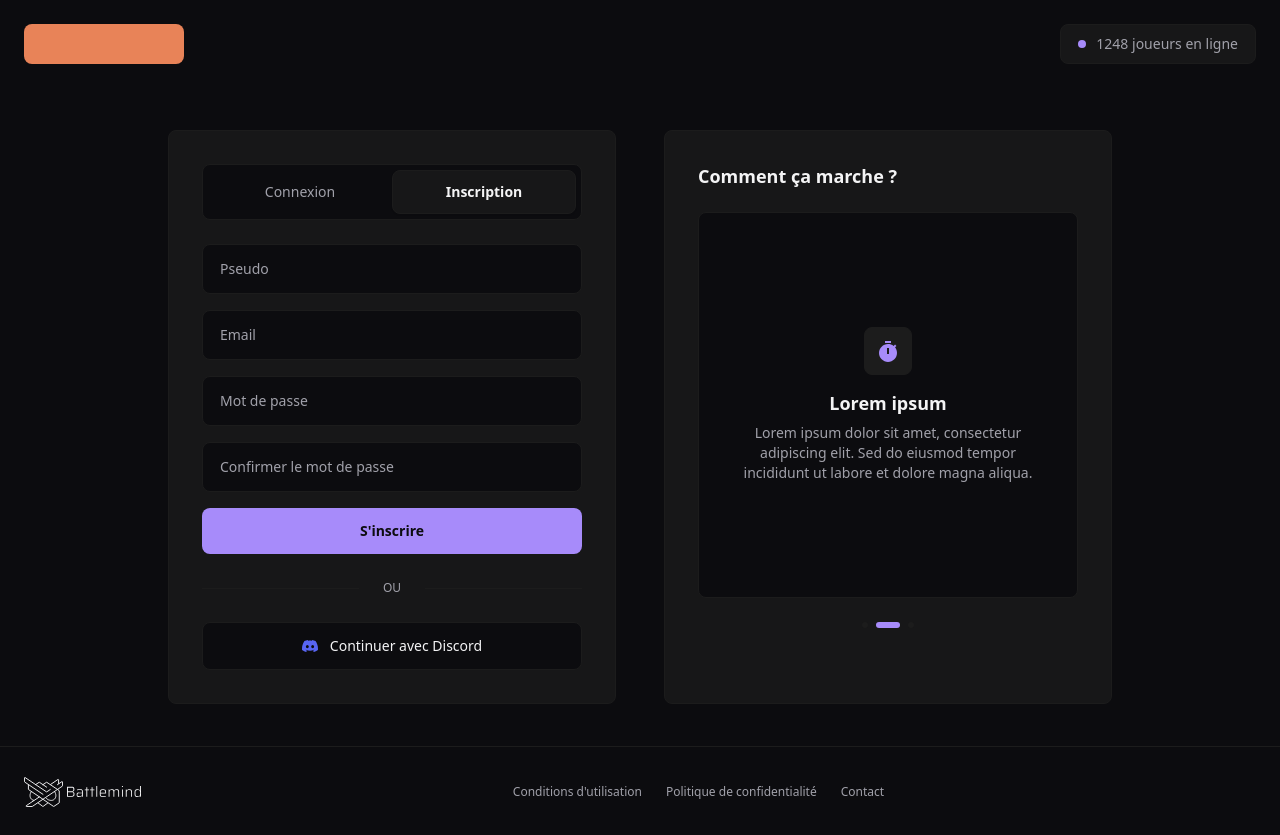
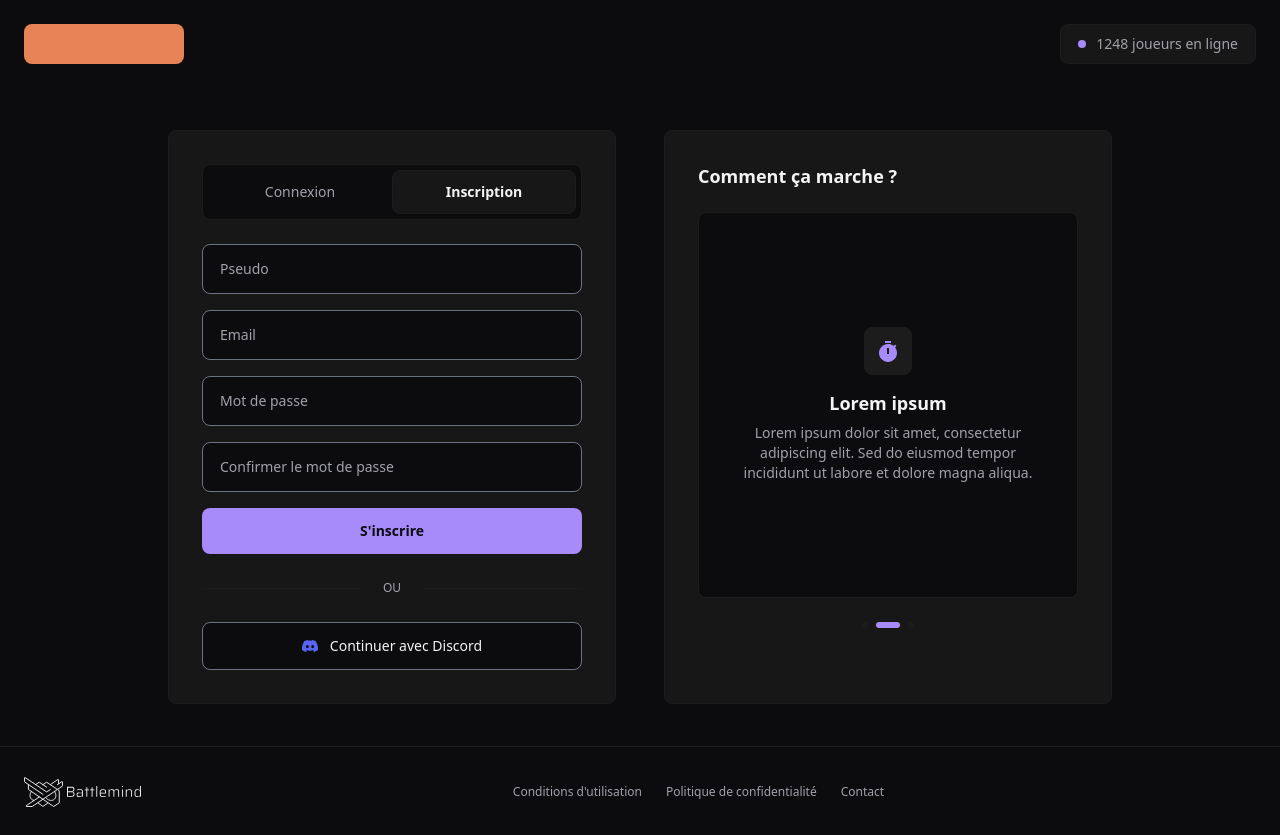
Before and after one commit to ValentinSaraiva-MMI/BattleMind, a Nuxt app: page /login in a window 1280 px wide. Both pictures are taken after a click on the tab "Inscription". Built offline with nearby package versions, Linux system fonts and the light colour scheme.

Commit message:
fix(auth): make login form RGAA 4.1.2 compliant

```diff
--- a/assets/css/main.css
+++ b/assets/css/main.css
@@ -85,6 +85,12 @@ h4 {
   font-weight: var(--weight-semibold);
 }
 
+/* Focus visible sur tout élément interactif (RGAA 10.7). */
+:focus-visible {
+  outline: 2px solid var(--color-accent);
+  outline-offset: 2px;
+}
+
 /* Texte réservé aux lecteurs d'écran (étiquettes invisibles, RGAA 11). */
 .sr-only {
   position: absolute;
--- a/components/AuthPanel.vue
+++ b/components/AuthPanel.vue
@@ -1,10 +1,50 @@
 <script setup lang="ts">
 type AuthTab = 'connexion' | 'inscription'
 
+const tabOrder: AuthTab[] = ['connexion', 'inscription']
 const activeTab = ref<AuthTab>('connexion')
 
 const login = reactive({ email: '', password: '' })
 const signup = reactive({ pseudo: '', email: '', password: '', passwordConfirm: '' })
+
+// Références des boutons d'onglet, pour déplacer le focus au clavier (roving tabindex).
+const connexionTabRef = ref<HTMLButtonElement | null>(null)
+const inscriptionTabRef = ref<HTMLButtonElement | null>(null)
+
+const focusTab = (tab: AuthTab) => {
+  const el = tab === 'connexion' ? connexionTabRef.value : inscriptionTabRef.value
+  el?.focus()
+}
+
+// Navigation clavier du pattern tabs (RGAA 7.3) : flèches + Home/End.
+const onTabKeydown = (event: KeyboardEvent) => {
+  const current = tabOrder.indexOf(activeTab.value)
+  let next = current
+
+  switch (event.key) {
+    case 'ArrowRight':
+    case 'ArrowDown':
+      next = (current + 1) % tabOrder.length
+      break
+    case 'ArrowLeft':
+    case 'ArrowUp':
+      next = (current - 1 + tabOrder.length) % tabOrder.length
+      break
+    case 'Home':
+      next = 0
+      break
+    case 'End':
+      next = tabOrder.length - 1
+      break
+    default:
+      return
+  }
+
+  event.preventDefault()
+  const target = tabOrder[next]!
+  activeTab.value = target
+  focusTab(target)
+}
 
 const onSubmit = () => {
   // TODO: brancher sur l'API d'authentification
@@ -16,60 +56,124 @@ const onSubmit = () => {
     <div class="panel__content">
       <div class="tabs" role="tablist" aria-label="Authentification">
         <button
+          id="tab-connexion"
+          ref="connexionTabRef"
           class="tab"
           :class="{ 'tab--active': activeTab === 'connexion' }"
           type="button"
           role="tab"
           :aria-selected="activeTab === 'connexion'"
+          aria-controls="panel-connexion"
+          :tabindex="activeTab === 'connexion' ? 0 : -1"
           @click="activeTab = 'connexion'"
+          @keydown="onTabKeydown"
         >
           Connexion
         </button>
         <button
+          id="tab-inscription"
+          ref="inscriptionTabRef"
           class="tab"
           :class="{ 'tab--active': activeTab === 'inscription' }"
           type="button"
           role="tab"
           :aria-selected="activeTab === 'inscription'"
+          aria-controls="panel-inscription"
+          :tabindex="activeTab === 'inscription' ? 0 : -1"
           @click="activeTab = 'inscription'"
+          @keydown="onTabKeydown"
         >
           Inscription
         </button>
       </div>
 
-      <form v-if="activeTab === 'connexion'" class="form" @submit.prevent="onSubmit">
-        <input v-model="login.email" class="input" type="email" placeholder="Email" autocomplete="email">
+      <form
+        id="panel-connexion"
+        class="form"
+        role="tabpanel"
+        aria-labelledby="tab-connexion"
+        :hidden="activeTab !== 'connexion'"
+        @submit.prevent="onSubmit"
+      >
+        <template v-if="activeTab === 'connexion'">
+          <label class="sr-only" for="login-email">Adresse email (obligatoire)</label>
           <input
+            id="login-email"
+            v-model="login.email"
+            class="input"
+            type="email"
+            placeholder="Email"
+            autocomplete="email"
+            required
+          >
+          <label class="sr-only" for="login-password">Mot de passe (obligatoire)</label>
+          <input
+            id="login-password"
             v-model="login.password"
             class="input"
             type="password"
             placeholder="Mot de passe"
             autocomplete="current-password"
+            required
           >
           <div class="form__aside">
             <NuxtLink class="link" to="/mot-de-passe-oublie">Mot de passe oublié ?</NuxtLink>
           </div>
           <button class="button button--primary" type="submit">Se connecter</button>
+        </template>
       </form>
 
-      <form v-else class="form" @submit.prevent="onSubmit">
-        <input v-model="signup.pseudo" class="input" type="text" placeholder="Pseudo" autocomplete="username">
-        <input v-model="signup.email" class="input" type="email" placeholder="Email" autocomplete="email">
+      <form
+        id="panel-inscription"
+        class="form"
+        role="tabpanel"
+        aria-labelledby="tab-inscription"
+        :hidden="activeTab !== 'inscription'"
+        @submit.prevent="onSubmit"
+      >
+        <template v-if="activeTab === 'inscription'">
+          <label class="sr-only" for="signup-pseudo">Pseudo (obligatoire)</label>
           <input
+            id="signup-pseudo"
+            v-model="signup.pseudo"
+            class="input"
+            type="text"
+            placeholder="Pseudo"
+            autocomplete="username"
+            required
+          >
+          <label class="sr-only" for="signup-email">Adresse email (obligatoire)</label>
+          <input
+            id="signup-email"
+            v-model="signup.email"
+            class="input"
+            type="email"
+            placeholder="Email"
+            autocomplete="email"
+            required
+          >
+          <label class="sr-only" for="signup-password">Mot de passe (obligatoire)</label>
+          <input
+            id="signup-password"
             v-model="signup.password"
             class="input"
             type="password"
             placeholder="Mot de passe"
             autocomplete="new-password"
+            required
           >
+          <label class="sr-only" for="signup-password-confirm">Confirmer le mot de passe (obligatoire)</label>
           <input
+            id="signup-password-confirm"
             v-model="signup.passwordConfirm"
             class="input"
             type="password"
             placeholder="Confirmer le mot de passe"
             autocomplete="new-password"
+            required
           >
           <button class="button button--primary" type="submit">S'inscrire</button>
+        </template>
       </form>
 
       <div class="divider">
@@ -153,10 +257,15 @@ const onSubmit = () => {
   gap: 16px;
 }
 
+/* Rétablit l'effet de l'attribut `hidden` sur le panneau inactif */
+.form[hidden] {
+  display: none;
+}
+
 .input {
   width: 100%;
   padding: 14px 17px;
-  border: 1px solid var(--color-border-subtle);
+  border: 1px solid var(--color-border-interactive);
   border-radius: var(--radius);
   background-color: var(--color-background);
   color: var(--color-text);
@@ -172,7 +281,6 @@ const onSubmit = () => {
 
 .input:focus-visible {
   border-color: var(--color-accent);
-  outline: none;
 }
 
 .form__aside {
@@ -222,7 +330,7 @@ const onSubmit = () => {
 
 .button--ghost {
   padding: 13px 1px;
-  border-color: var(--color-border-subtle);
+  border-color: var(--color-border-interactive);
   background-color: var(--color-background);
   color: var(--color-text);
   font-weight: var(--weight-medium);
```
Also changed, not shown: 1 other file (tests, documents, lock files or other folders). Lines whose indentation alone changed are shown as unchanged.
